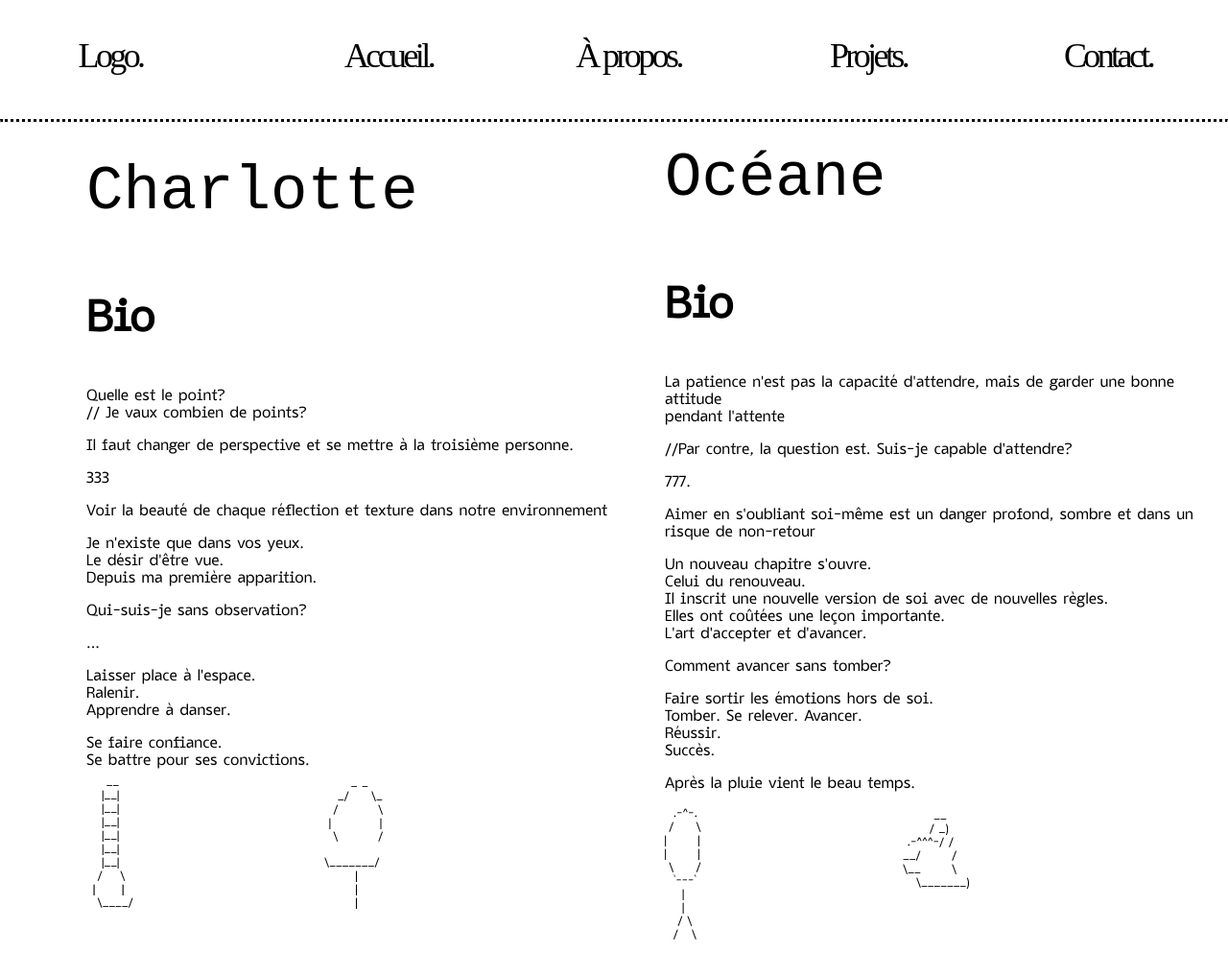
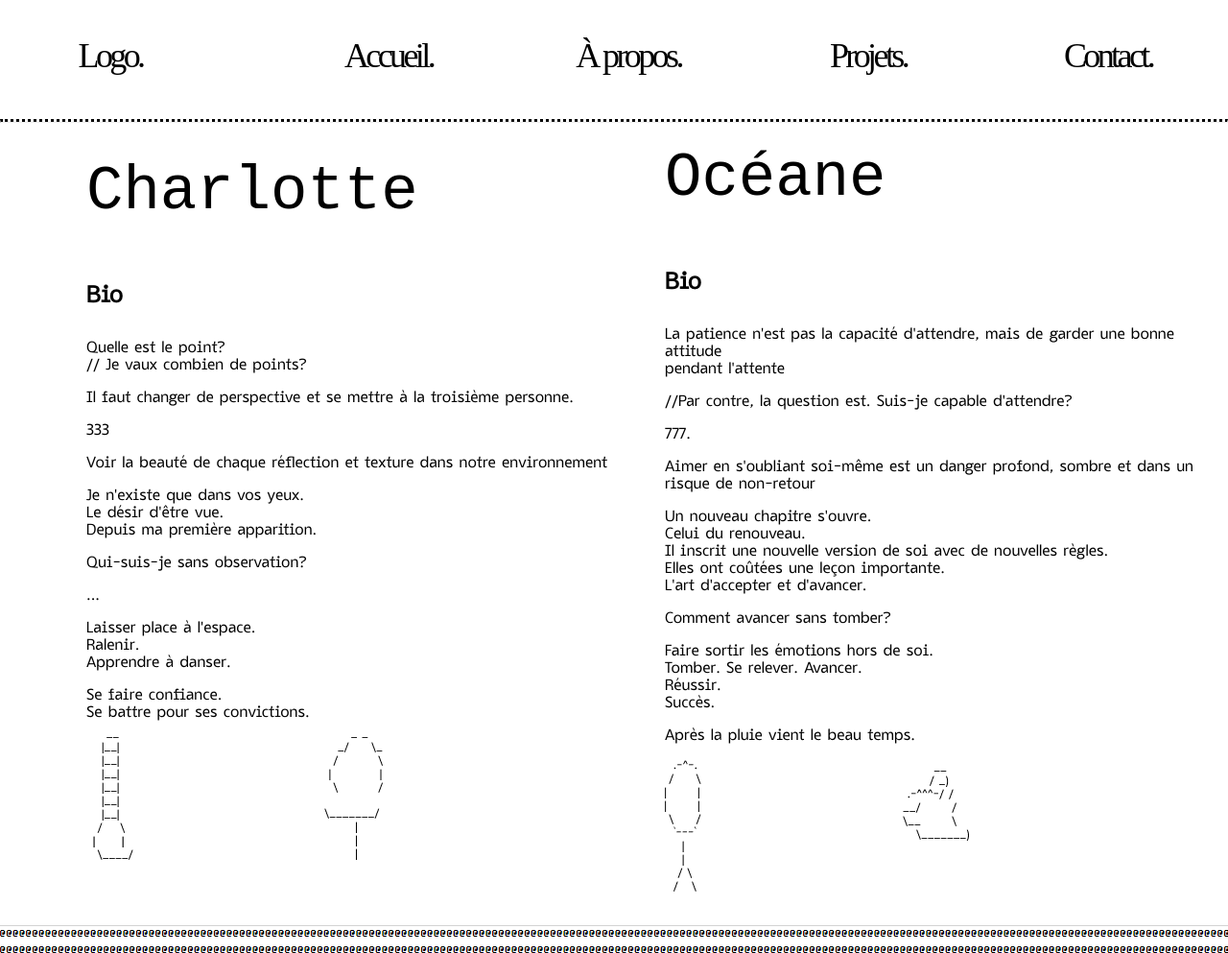
Before and after one commit to XxOkamieexX/TP1_WebPortfolio, a plain HTML site: page a-propos.html in a window 1280 px wide. Shown: the top 993 px of the page at 96% size. Drawn offline with Linux system fonts and the light colour scheme.

Commit message:
Changement de balise h3 pour h4
bio police plus petite

```diff
--- a/a-propos.html
+++ b/a-propos.html
@@ -24,7 +24,7 @@
                 <section>
                     <h2>Charlotte</h2>
                     <div class="jtmekito">
-                        <h3>Bio</h3>
+                        <h4>Bio</h4>
                         <p>Quelle est le point?</br>// Je vaux combien de points?</p>
                         <p>Il faut changer de perspective et se mettre à la troisième personne.</p>
                         <p>333</p>
@@ -47,7 +47,7 @@
                 <section>
                     <h2>Océane</h2>
                     <div class="jtmekito">
-                        <h3>Bio</h3>
+                        <h4>Bio</h4>
                         <p>La patience n'est pas la capacité d'attendre, mais de garder une bonne attitude</br>pendant l'attente</p>
                         <p>//Par contre, la question est. Suis-je capable d'attendre?</p>
                         <p>777.</p>
--- a/style.css
+++ b/style.css
@@ -74,7 +74,9 @@
         font-size: 45px;
     }
 
-
+    h4{
+        font-size: 24px;
+    }
 
     nav {
        display: flex;
```
Also changed, not shown: contact.html (line endings or trailing spaces).
